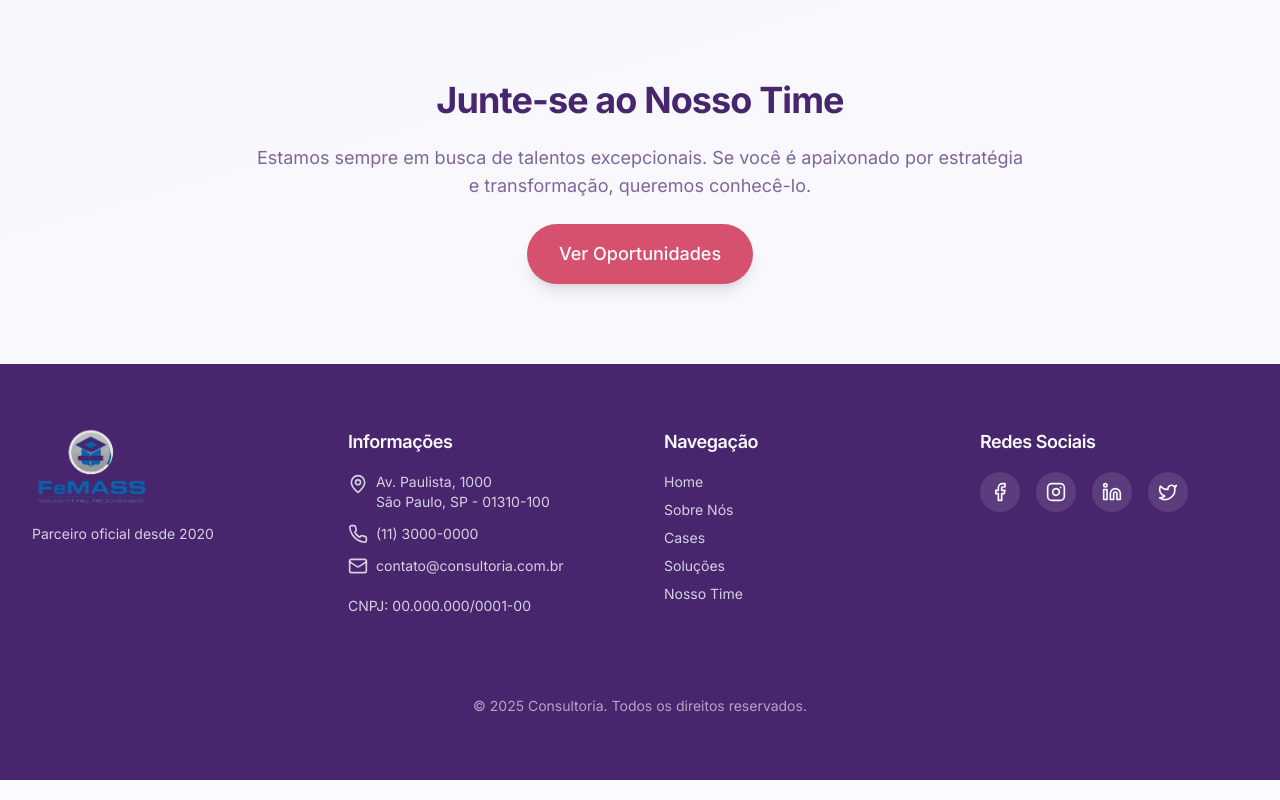
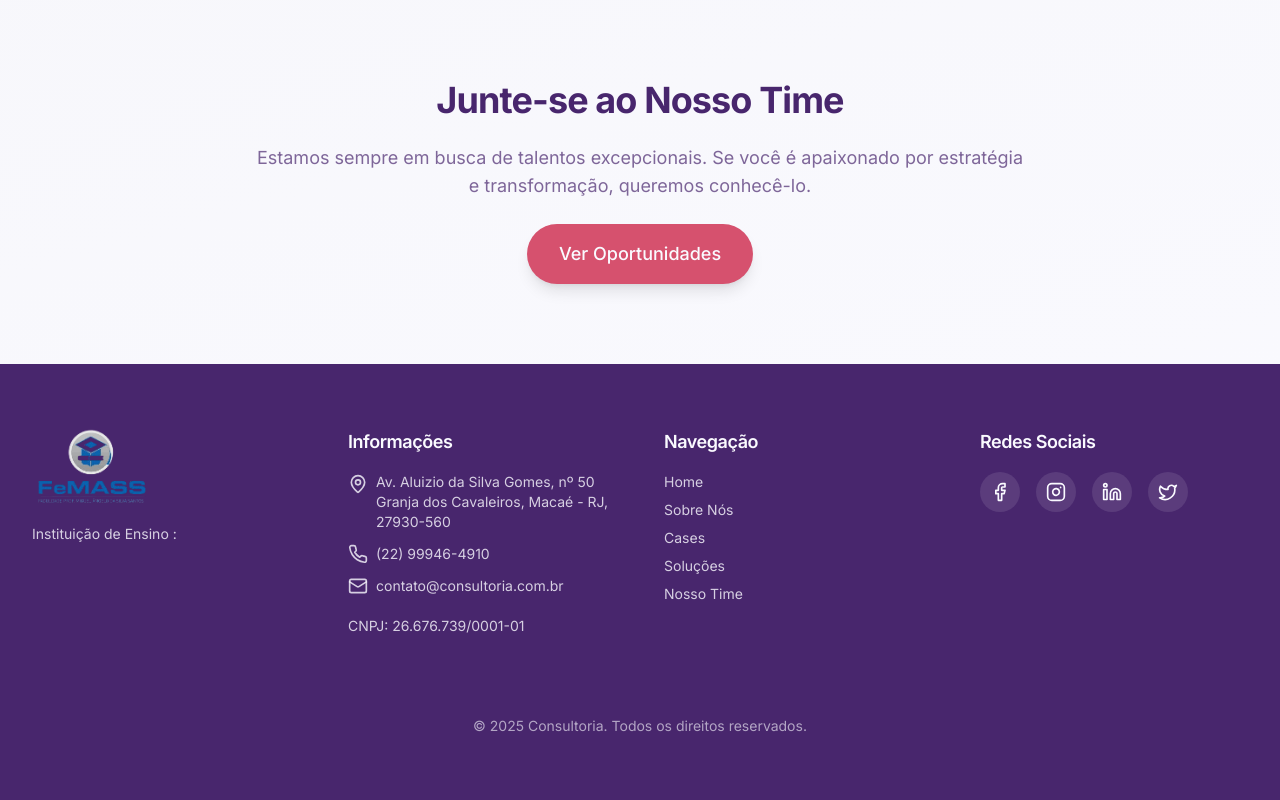
Before and after one commit to VictorAlz/prime-consultoria-web, a React (Vite) app: page /team in a window 1280 px wide. Shown: the part 1868-2668 px from the top of the page. Built offline with nearby package versions, Linux system fonts and the light colour scheme; the HTML template or start-up script is replaced by a standard one.

Commit message:
Code edited in Lovable Code Editor
Edited UI in Lovable

```diff
--- a/src/components/Footer.tsx
+++ b/src/components/Footer.tsx
@@ -26,14 +26,8 @@ const Footer = () => {
         <div className="grid grid-cols-1 md:grid-cols-2 lg:grid-cols-4 gap-8 lg:gap-12">
           {/* Logo da Instituição Parceira */}
           <div className="space-y-4">
-            <img
-              src={femassLogo}
-              alt="FeMASS - Faculdade Prof Miguel Ângelo da Silva Santos"
-              className="h-20 w-auto"
-            />
-            <p className="text-sm text-primary-foreground/80">
-              Parceiro oficial desde 2020
-            </p>
+            <img src={femassLogo} alt="FeMASS - Faculdade Prof Miguel Ângelo da Silva Santos" className="h-20 w-auto" />
+            <p className="text-sm text-primary-foreground/80">Instituição de Ensino :</p>
           </div>
 
           {/* Informações da Empresa */}
@@ -43,19 +37,20 @@ const Footer = () => {
               <div className="flex items-start space-x-2">
                 <MapPin className="h-5 w-5 flex-shrink-0 mt-0.5" />
                 <span>
-                  Av. Paulista, 1000<br />
-                  São Paulo, SP - 01310-100
+                  Av. Aluizio da Silva Gomes, nº 50
+                  <br />
+                  Granja dos Cavaleiros, Macaé - RJ, 27930-560
                 </span>
               </div>
               <div className="flex items-center space-x-2">
                 <Phone className="h-5 w-5 flex-shrink-0" />
-                <span>(11) 3000-0000</span>
+                <span>(22) 99946-4910</span>
               </div>
               <div className="flex items-center space-x-2">
                 <Mail className="h-5 w-5 flex-shrink-0" />
                 <span>contato@consultoria.com.br</span>
               </div>
-              <p className="pt-2">CNPJ: 00.000.000/0001-00</p>
+              <p className="pt-2">CNPJ: 26.676.739/0001-01</p>
             </div>
           </div>
 
```
